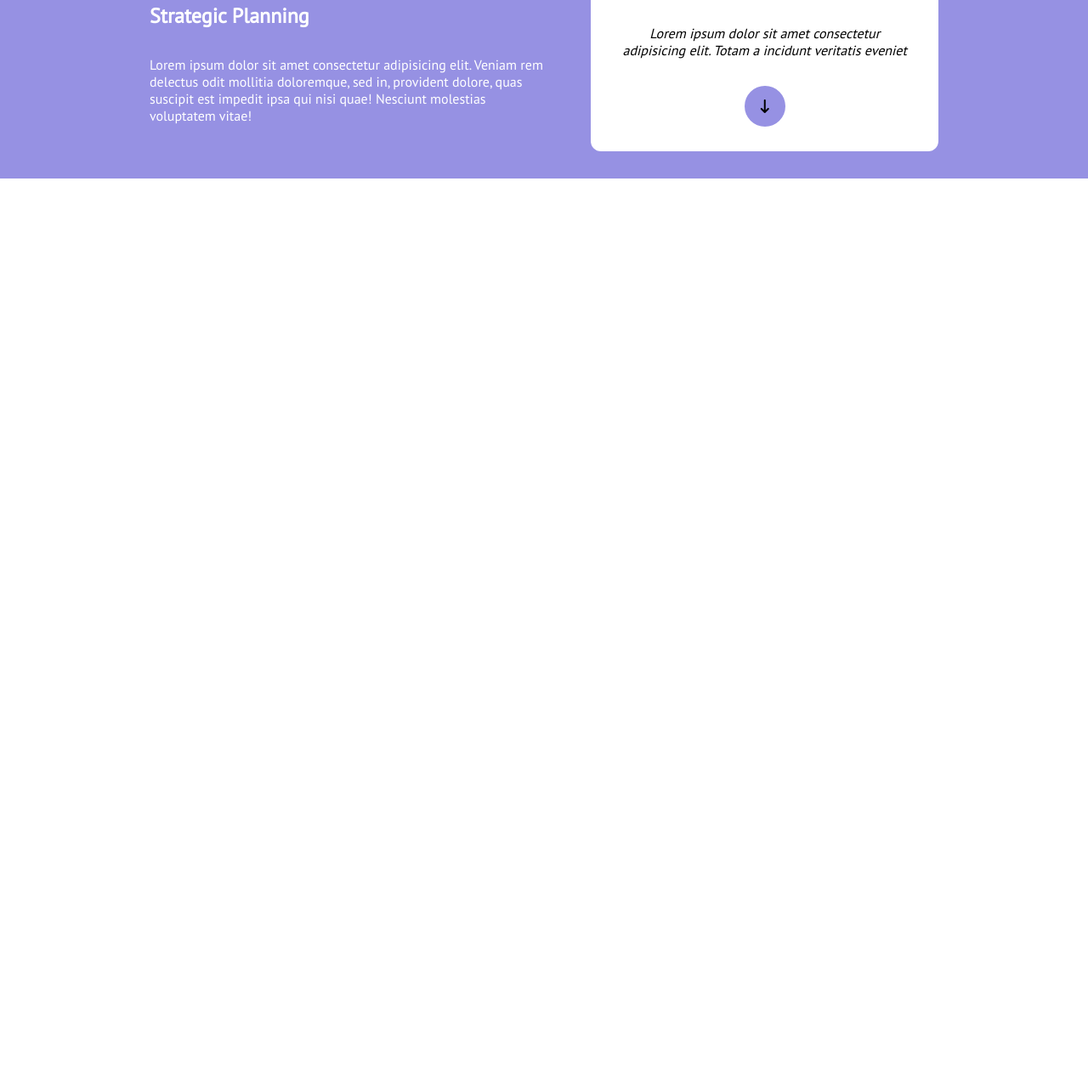
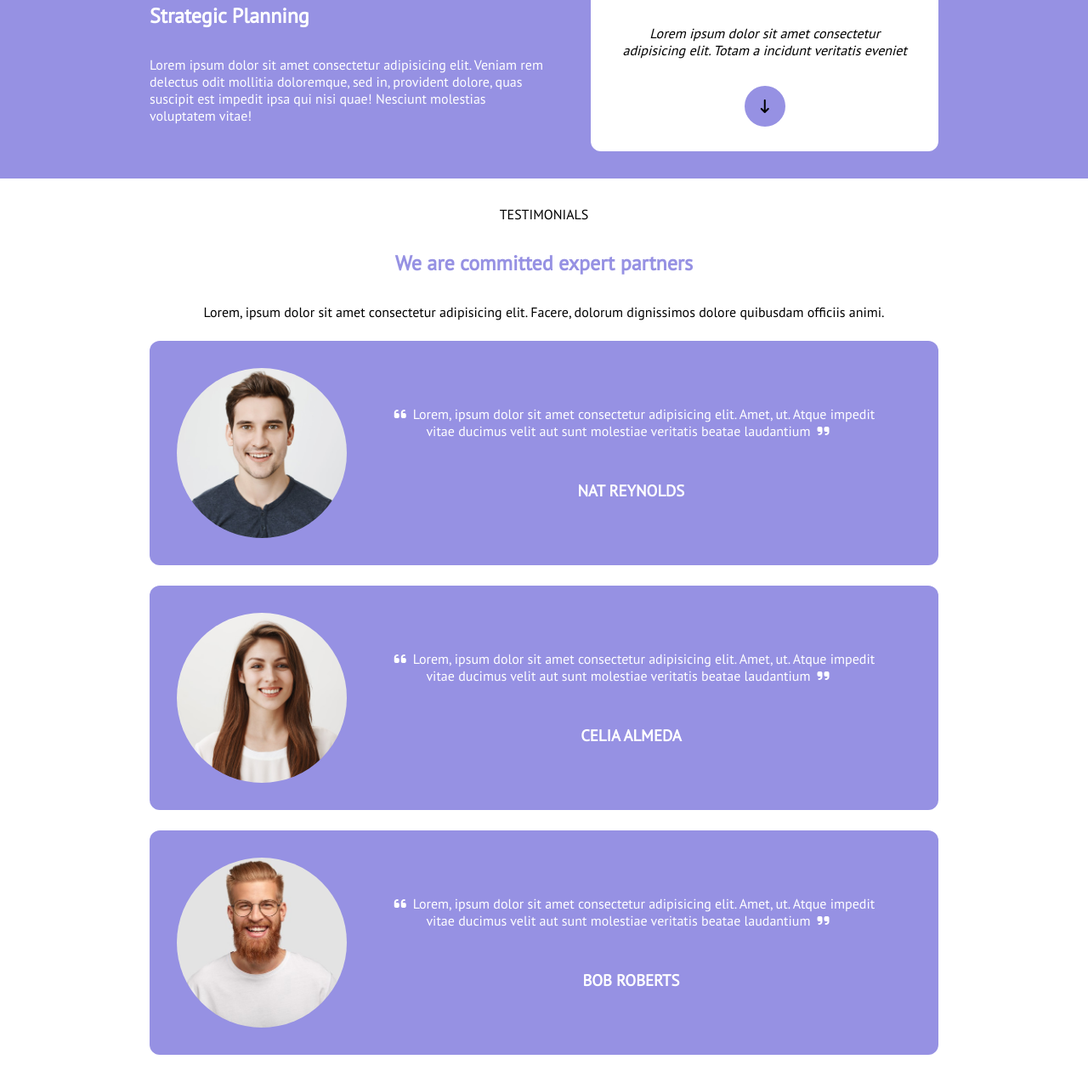
Before and after one commit to valerioperria/htmlcss-responsive-layout, a plain HTML site: page index.html in a window 1280 px wide. Shown: the part 1340-2613 px from the top of the page at 85% size. Before the commit the page ends 1550 px from the top, so only its background shows below. Drawn offline with Linux system fonts and the light colour scheme.

Commit message:
feat: section "testimonials" feat: html structure; responsive mobile, tabblet, desktop

```diff
--- a/css/style.css
+++ b/css/style.css
@@ -35,7 +35,7 @@ a {
     width: 100%;
 }
 
-.desktop{
+.desktop {
     display: flex;
     justify-content: center;
 }
@@ -243,19 +243,82 @@ a {
 
 /* desktop */
 @media screen and (min-width: 992px) {
-    #planning .container{
+    #planning .container {
         flex-direction: row;
         gap: 3rem;
     }
 
-    .second{
+    .second {
         height: 80%;
         width: 80%;
         align-self: flex-end;
         align-items: center;
     }
 
-    .second img{
+    .second img {
         width: 80%;
     }
 }
+
+/* testimonials */
+
+/* mobile */
+#testimonials .text {
+    text-align: center;
+}
+
+#testimonials h2 {
+    color: rgb(150, 145, 227);
+}
+
+#testimonials i {
+    font-size: 1rem;
+    margin: 0 0.5rem;
+    color: white;
+}
+
+#testimonials .card {
+    background-color: rgb(150, 145, 227);
+    align-items: center;
+}
+
+#testimonials .card p {
+    color: white;
+    margin-bottom: 1rem;
+}
+
+#testimonials h3 {
+
+    color: white;
+}
+
+#testimonials .card .img {
+    display: inline-block;
+    position: relative;
+    width: 200px;
+    height: 200px;
+    overflow: hidden;
+    border-radius: 50%;
+}
+
+#testimonials img {
+    width: auto;
+    height: 100%;
+    margin-left: -50px;
+}
+
+
+/* tablet */
+@media screen and (min-width: 768px) {
+
+    #testimonials .card {
+        flex-direction: row;
+    }
+
+    #testimonials .card .text {
+        width: 70%;
+    }
+}
+
+/* desktop */
+@media screen and (min-width: 992px) {}
--- a/index.html
+++ b/index.html
@@ -99,7 +99,46 @@
                     <i class="fa-solid fa-arrow-down-long"></i>
                 </div>
             </div>
+        </section>
 
+        <section id="testimonials" class="desktop">
+            <div class="container">
+                <div class="text">
+                    <span>TESTIMONIALS</span>
+                    <h2>We are committed expert partners</h2>
+                    <p>Lorem, ipsum dolor sit amet consectetur adipisicing elit. Facere, dolorum dignissimos dolore
+                        quibusdam officiis animi.</p>
+                </div>
+                <div class="card">
+                    <div class="img"><img src="img/testimonial1.jpg" alt=""></div>
+                    <div class="text">
+                        <p><i class="fa-solid fa-quote-left"></i>Lorem, ipsum dolor sit amet consectetur adipisicing
+                            elit. Amet, ut. Atque impedit vitae ducimus velit aut sunt molestiae veritatis beatae
+                            laudantium<i class="fa-solid fa-quote-right"></i></p>
+                        <h3>NAT REYNOLDS</h3>
+                    </div>
+                </div>
+                <div class="card">
+                    <div class="img"><img src="img/testimonial2.jpg" alt=""></div>
+                    <div class="text">
+                        <p><i class="fa-solid fa-quote-left"></i>Lorem, ipsum dolor sit amet consectetur adipisicing
+                            elit. Amet, ut. Atque impedit vitae ducimus velit aut sunt molestiae veritatis beatae
+                            laudantium<i class="fa-solid fa-quote-right"></i></p>
+                        <h3>CELIA ALMEDA</h3>
+                    </div>
+                </div>
+                <div class="card">
+                    <div class="img"><img src="img/testimonial3.jpg" alt=""></div>
+                    <div class="text">
+                        <p><i class="fa-solid fa-quote-left"></i>Lorem, ipsum dolor sit amet consectetur adipisicing
+                            elit. Amet, ut. Atque impedit vitae ducimus velit aut sunt molestiae veritatis beatae
+                            laudantium<i class="fa-solid fa-quote-right"></i></p>
+                        <h3>BOB ROBERTS</h3>
+                    </div>
+                </div>
+
+            </div>
+            </div>
         </section>
     </main>
 
```
